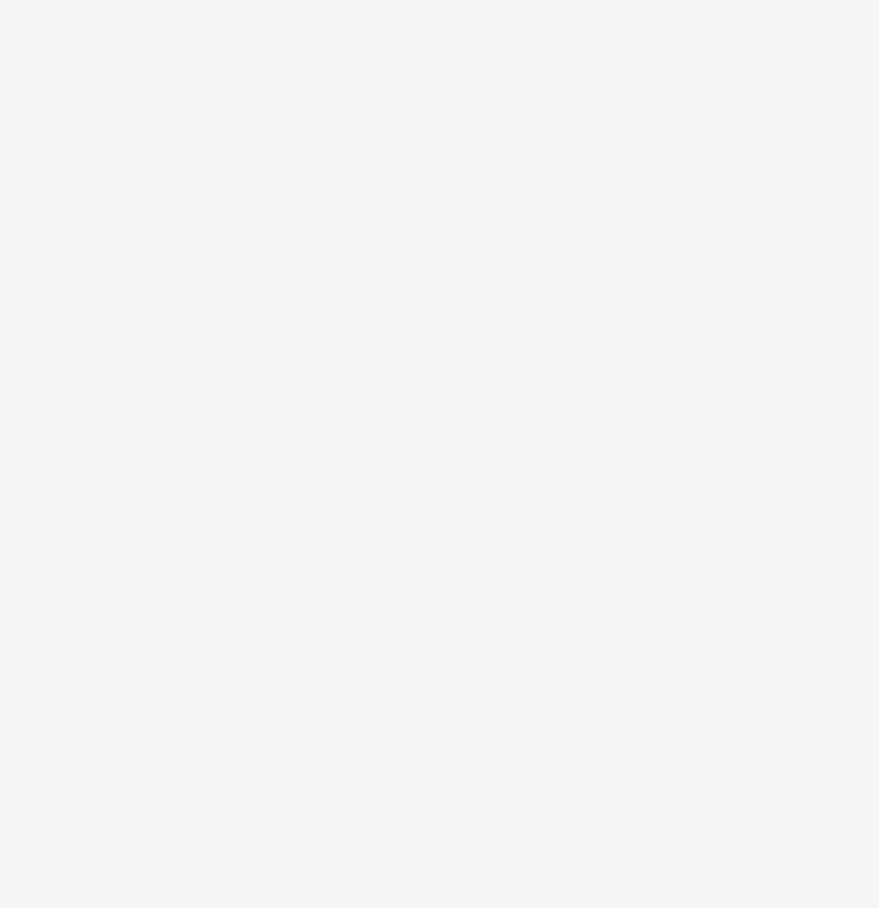
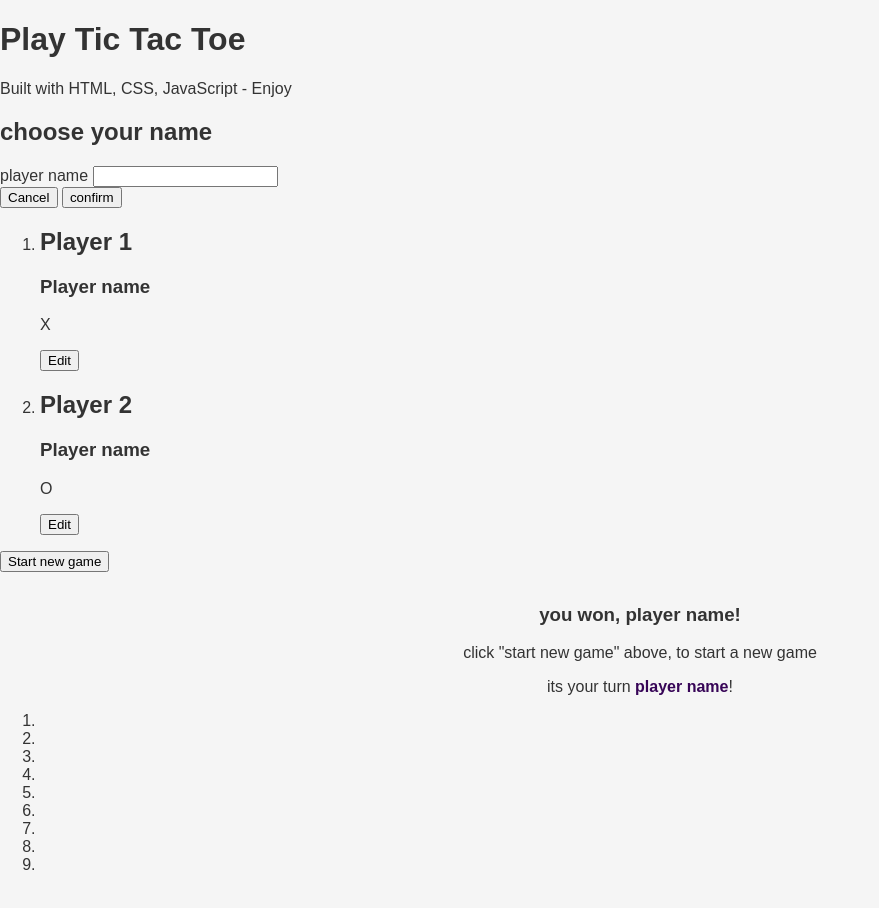
Before and after one commit to babalonogqala/tic-tac-toe-game, a plain HTML site: page index.html in a window 1280 px wide. Shown: the whole page, without its empty margins (0-879 px from the left). Before the commit the page ends 800 px from the top, so only its background shows below. Drawn offline with Linux system fonts and the light colour scheme.

Commit message:
added HTML content for game config and tic tac toe selection grid

```diff
--- a/index.html
+++ b/index.html
@@ -9,5 +9,78 @@
     <link rel="stylesheet" href="style.css" />
     <title>tic tac toe game</title>
   </head>
-  <body></body>
+  <body>
+    <header>
+      <h1>Play Tic Tac Toe</h1>
+      <p>Built with HTML, CSS, JavaScript - Enjoy</p>
+    </header>
+    <main>
+      <!-- overlay for editing username -->
+      <aside>
+        <h2>choose your name</h2>
+        <form>
+          <div>
+            <label for="playername">player name</label>
+            <input type="text" name="name" id="playername" />
+          </div>
+          <div>
+            <button type="button">Cancel</button>
+            <button type="submit">confirm</button>
+          </div>
+        </form>
+      </aside>
+      <!-- end -->
+
+      <!-- player data -->
+      <section id="game-configuration">
+        <ol>
+          <li>
+            <article>
+              <h2>Player 1</h2>
+              <h3>Player name</h3>
+              <p>X</p>
+              <!-- edit name of player  -->
+              <button>Edit</button>
+            </article>
+          </li>
+          <li>
+            <article>
+              <h2>Player 2</h2>
+              <h3>Player name</h3>
+              <p>O</p>
+              <!-- edit name of player  -->
+              <button>Edit</button>
+            </article>
+          </li>
+        </ol>
+        <!-- start button -->
+        <button>Start new game</button>
+      </section>
+      <!-- end -->
+
+      <!-- the game -->
+      <section id="active-game">
+        <!-- general content -->
+        <article>
+          <h3>you won, <span id="winner-name">player name</span>!</h3>
+          <p>click "start new game" above, to start a new game</p>
+        </article>
+
+        <p>its your turn <span id="active-player-name">player name</span>!</p>
+        <ol>
+          <li></li>
+          <li></li>
+          <li></li>
+
+          <li></li>
+          <li></li>
+          <li></li>
+
+          <li></li>
+          <li></li>
+          <li></li>
+        </ol>
+      </section>
+    </main>
+  </body>
 </html>
```
